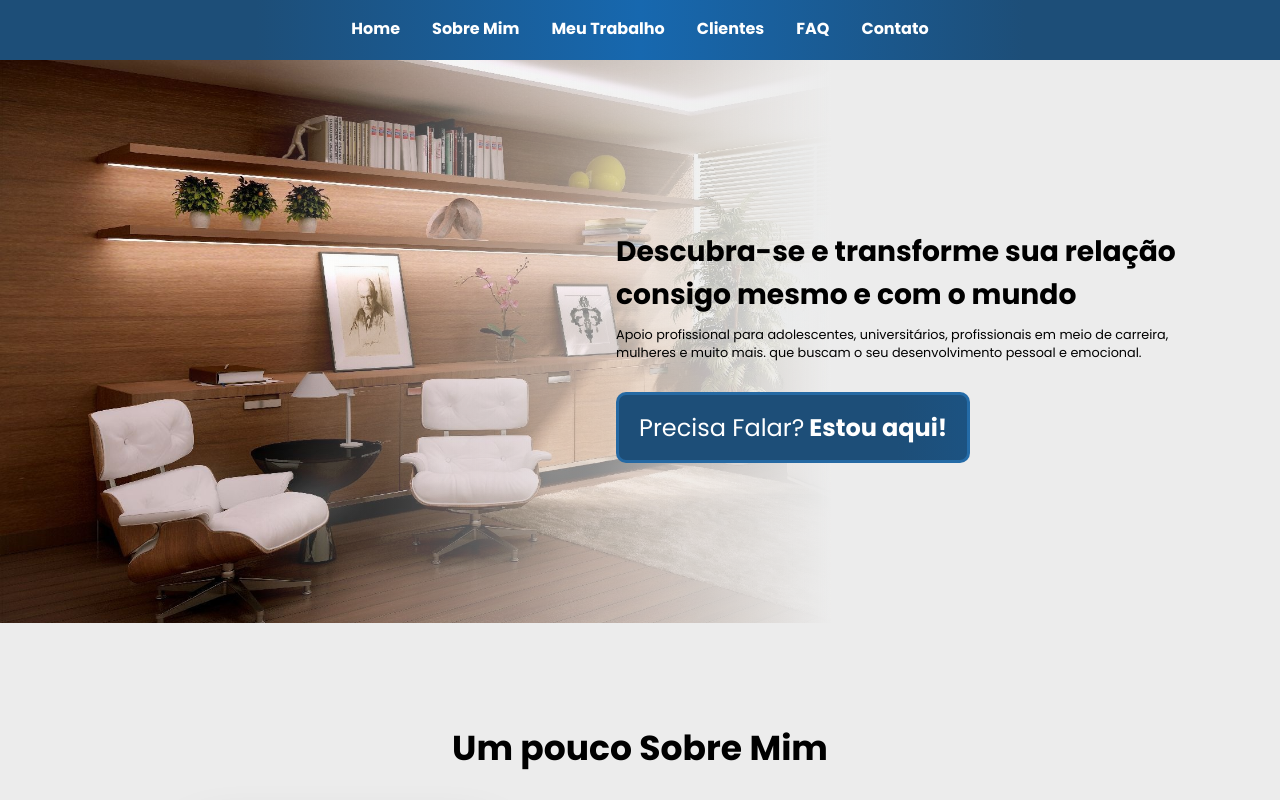
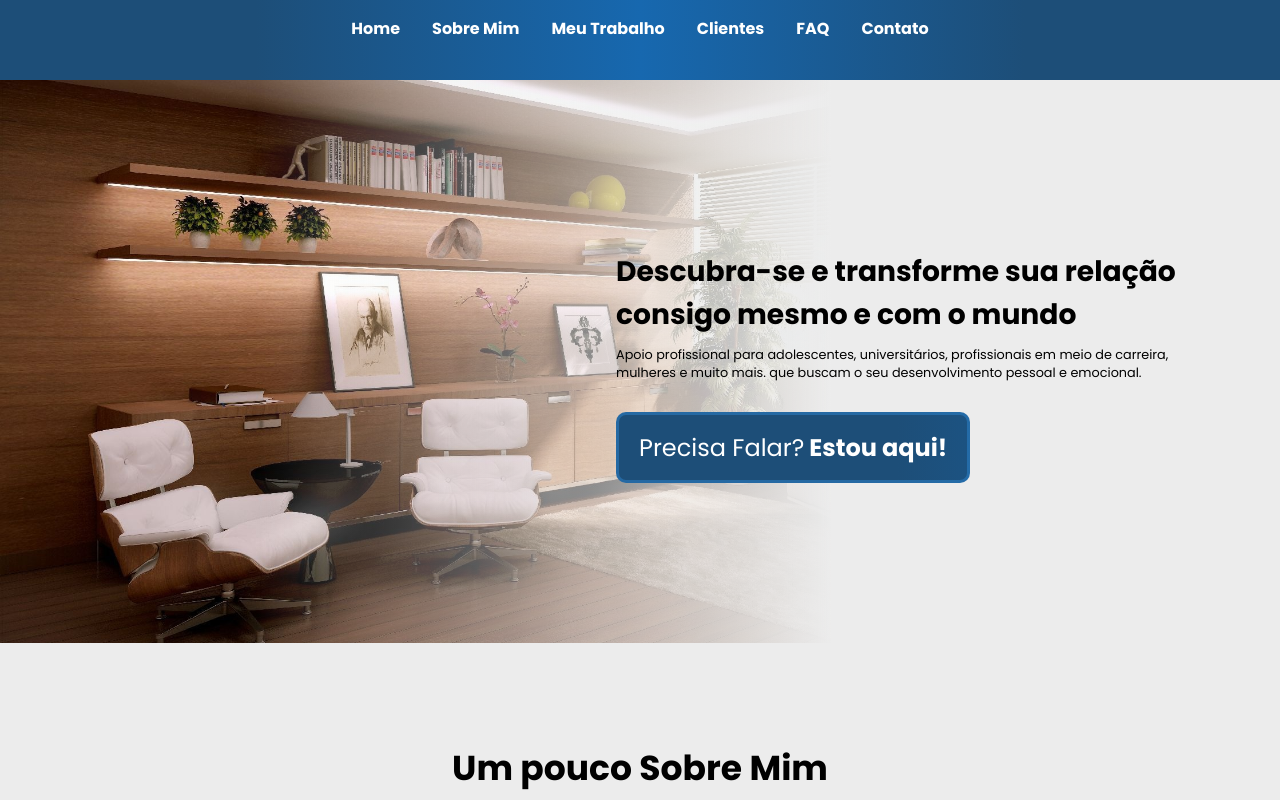
Before and after one commit to Suethamh/LandingPage, a React (Vite) app: page / in a window 1280 px wide. Shown: the top 800 px of the page. Built offline with nearby package versions, Linux system fonts and the light colour scheme; no server answers.

Commit message:
segundo teste de css no navbar

```diff
--- a/src/componentes/NavBar/NavBar.module.css
+++ b/src/componentes/NavBar/NavBar.module.css
@@ -13,6 +13,10 @@ nav a {
 
     transition: border-bottom .5s,
     transform .5s;
+}
+
+.teste {
+  height: 80px;
 }
 
 nav a:hover {
```
